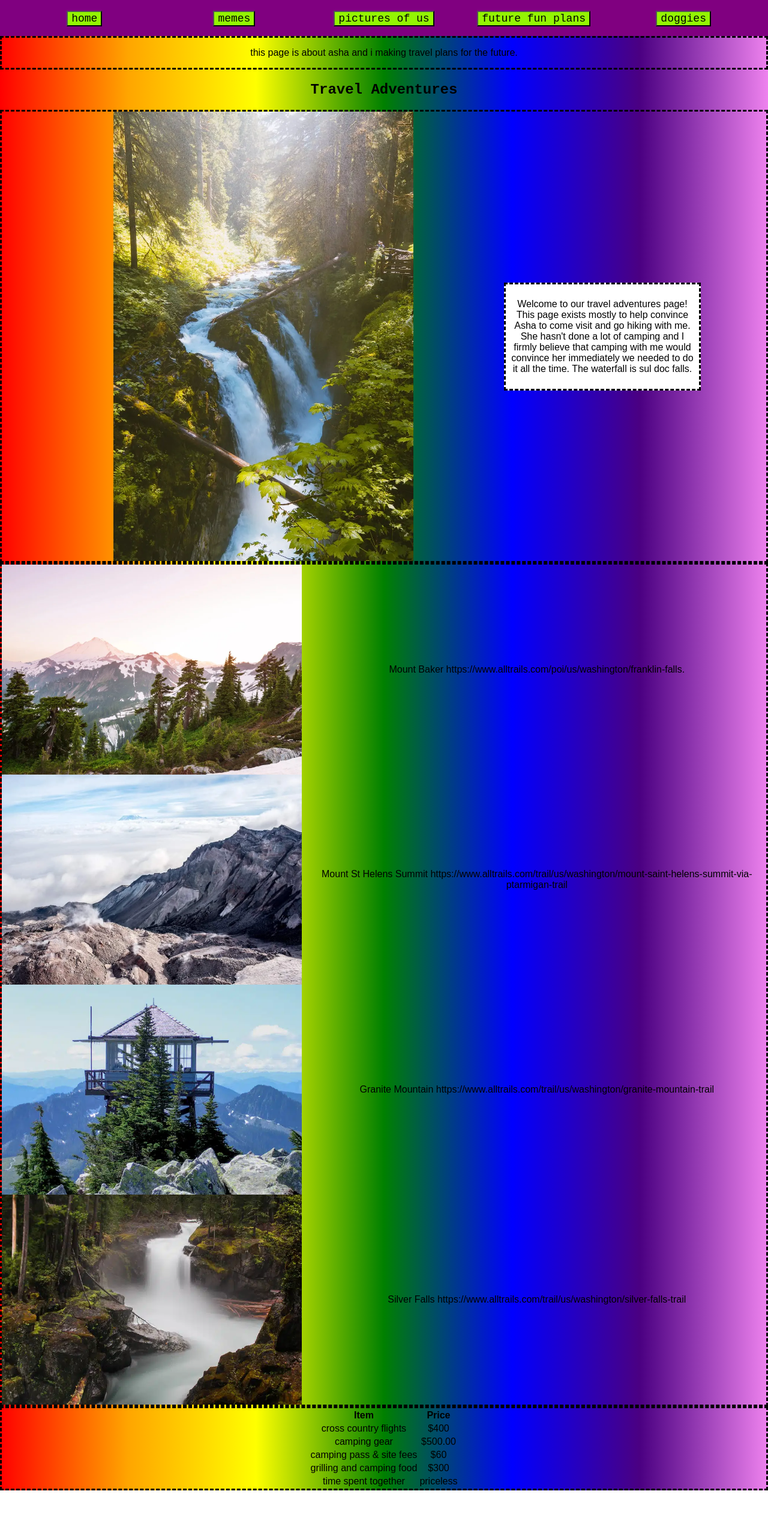
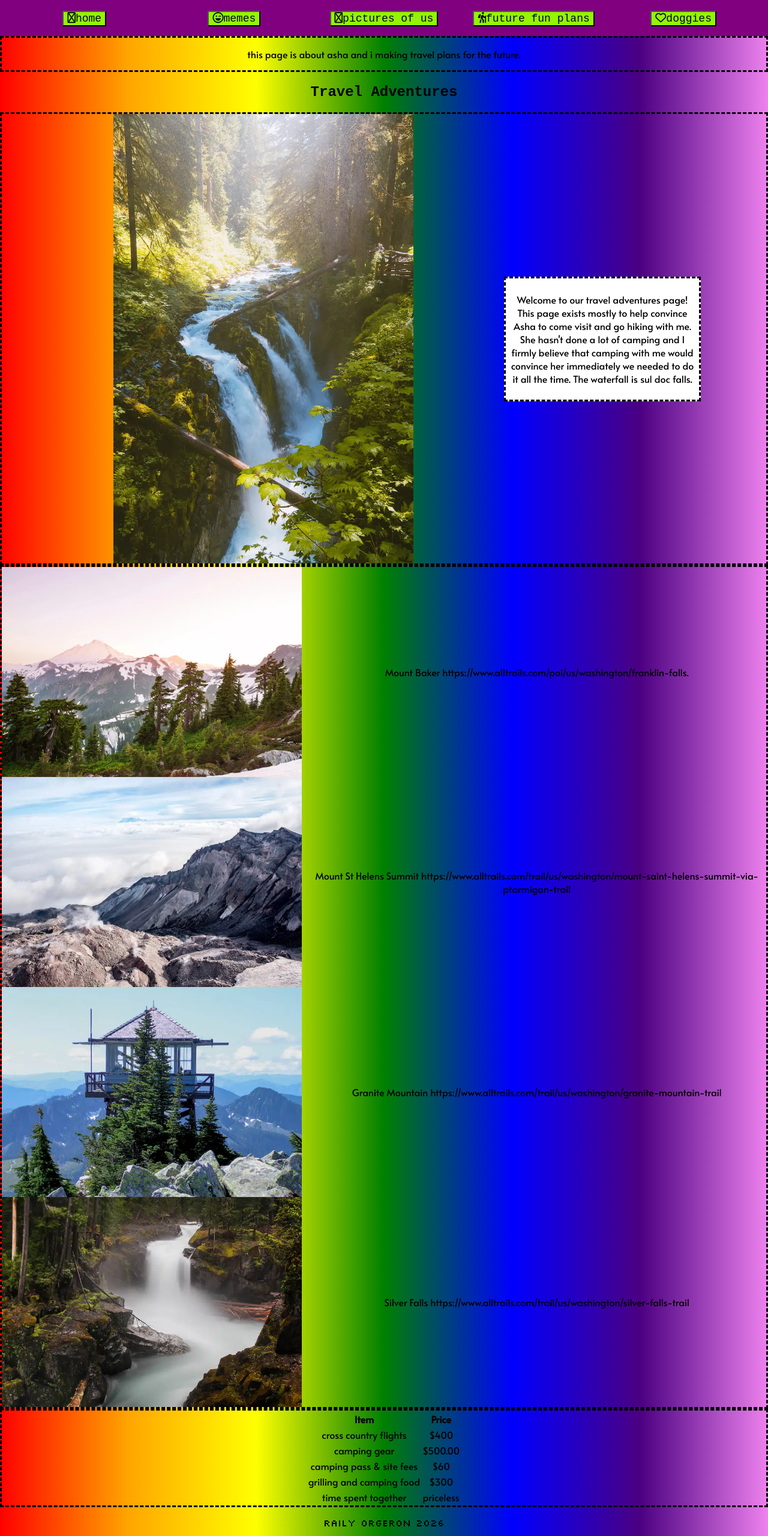
Before and after one commit to railyo/my-website, a plain HTML site: page travel.html in a window 1280 px wide. Shown: the top 2560 px of the page at 60% size. Before the commit the page ends 2484 px from the top, so only its background shows below. Drawn offline with Linux system fonts and the light colour scheme; a script that the page names is missing.

Commit message:
text, html organization, footer added to all pages, icons added to all pages in nav bar

```diff
--- a/styles.css
+++ b/styles.css
@@ -100,7 +100,10 @@ div:has(h2) {
     font-family: 'Courier New', Courier, monospace;
     font-size: large;
 }
-
+footer {
+  text-align: center;
+  font-family: "silkscreen", sans-serif;
+}
 footer a {
   display: flex;
   justify-content: center;
--- a/travel.html
+++ b/travel.html
@@ -8,51 +8,40 @@
 
   <!-- SEO Basics -->
   <title>Best Friend Page - Asha Minix </title>
-  <meta name="description" content="A brief, descriptive summary of the page content (around 155-160 characters).">
-  <link rel="canonical" href="https://example.com">
-
-  <!-- Social Media (Open Graph / Facebook) -->
-  <meta property="og:type" content="website">
-  <meta property="og:url" content="https://example.com">
-  <meta property="og:title" content="Page Title for Social Shares">
-  <meta property="og:description" content="Brief descriptive summary for social feeds.">
-  <meta property="og:image" content="https://example.com">
-
-  <!-- Social Media (Twitter) -->
-  <meta name="twitter:card" content="summary_large_image">
-  <meta name="twitter:url" content="https://example.com">
-  <meta name="twitter:title" content="Page Title for Twitter">
-  <meta name="twitter:description" content="Brief descriptive summary for Twitter feeds.">
-  <meta name="twitter:image" content="https://example.com">
-
-
+  <link rel="icon" type="image/png" href="images/best-friends-bracelet.png">
   <!-- Assets and Styles -->
   <link rel="stylesheet" href="styles.css">
 
   <!-- Scripts (Deferred for performance) -->
+<link rel="preconnect" href="https://fonts.googleapis.com">
+<link rel="preconnect" href="https://fonts.gstatic.com" crossorigin>
+<link href="https://fonts.googleapis.com/css2?family=Alata&family=Silkscreen:wght@400;700&display=swap" rel="stylesheet">
+<script src="https://kit.fontawesome.com/efa40c6d3b.js" crossorigin="anonymous"></script>
 <script src="script.js" defer></script>
 </head>
+
 <body>
+
   <header>
 <!-- link back to home -->
     <a href="index.html">
-<button class="btn-primary">home</button></a>
+    <button class="btn-primary"><i class="fa-regular fa-house"></i>home</button></a>
 <!-- link to meme page -->
     <a href="memes.html">
-<button class="btn-primary">memes</button></a>
+    <button class="btn-primary"><i class="fa-regular fa-face-laugh-wink"></i>memes</button></a>
 <!-- link to selfies page -->
     <a href="selfies.html">
-  <button class="btn-primary">pictures of us</button></a>
+    <button class="btn-primary"><i class="fa-regular fa-camera"></i>pictures of us</button></a>
 <!-- link to travel page -->
     <a href="travel.html">
-<button class="btn-primary">future fun plans</button>
-</a>
+    <button class="btn-primary"><i class="fa-solid fa-person-hiking"></i>future fun plans</button></a>
 <!-- link to dogs page -->
     <a href="doggies.html">
-<button class="btn-primary">doggies</button>
-</a> </header>
-<div class="this-site-text"><p>
-this page is about asha and i making travel plans for the future. </p></div>
+    <button class="btn-primary"><i class="fa-regular fa-heart"></i>doggies</button></a>
+  </header>
+
+  <div class="this-site-text"><p>this page is about asha and i making travel plans for the future.</p>
+  </div>
 
 
 <main>
@@ -72,9 +61,7 @@ this page is about asha and i making travel plans for the future. </p></div>
 <div id="travel-gallery">
 <!-- Images or content for travel will go here -->
   <img src="images/Depositphotos_332333482_L-1024x696.webp" alt="Mount Baker" width="500" height="350"><p>Mount Baker https://www.alltrails.com/poi/us/washington/franklin-falls.</p>
-
   <img src="images/dsc_6625.webp" alt="mtsthelens" width= "500" height="350"> <p> Mount St Helens Summit https://www.alltrails.com/trail/us/washington/mount-saint-helens-summit-via-ptarmigan-trail</p>
-
   <img src="images/granite-mountain.webp" alt="granitemountain" width="500" height="350"> <p>Granite Mountain https://www.alltrails.com/trail/us/washington/granite-mountain-trail</p>
   <img src="images/silver-falls.webp" alt="silverfalls" width="500" height="350"> <p>Silver Falls https://www.alltrails.com/trail/us/washington/silver-falls-trail </p>
 </div>
@@ -111,5 +98,8 @@ this page is about asha and i making travel plans for the future. </p></div>
 
 </div>
 </main>
+<footer>
+  <p>Raily Orgeron 2026</p>
+</footer>
 </body>
 </html>
```
Also changed, not shown: doggies.html (+20 -25 lines), index.html (+4 -6 lines), memes.html (+17 -25 lines), selfies.html (+14 -25 lines). Lines whose indentation alone changed are shown as unchanged.
